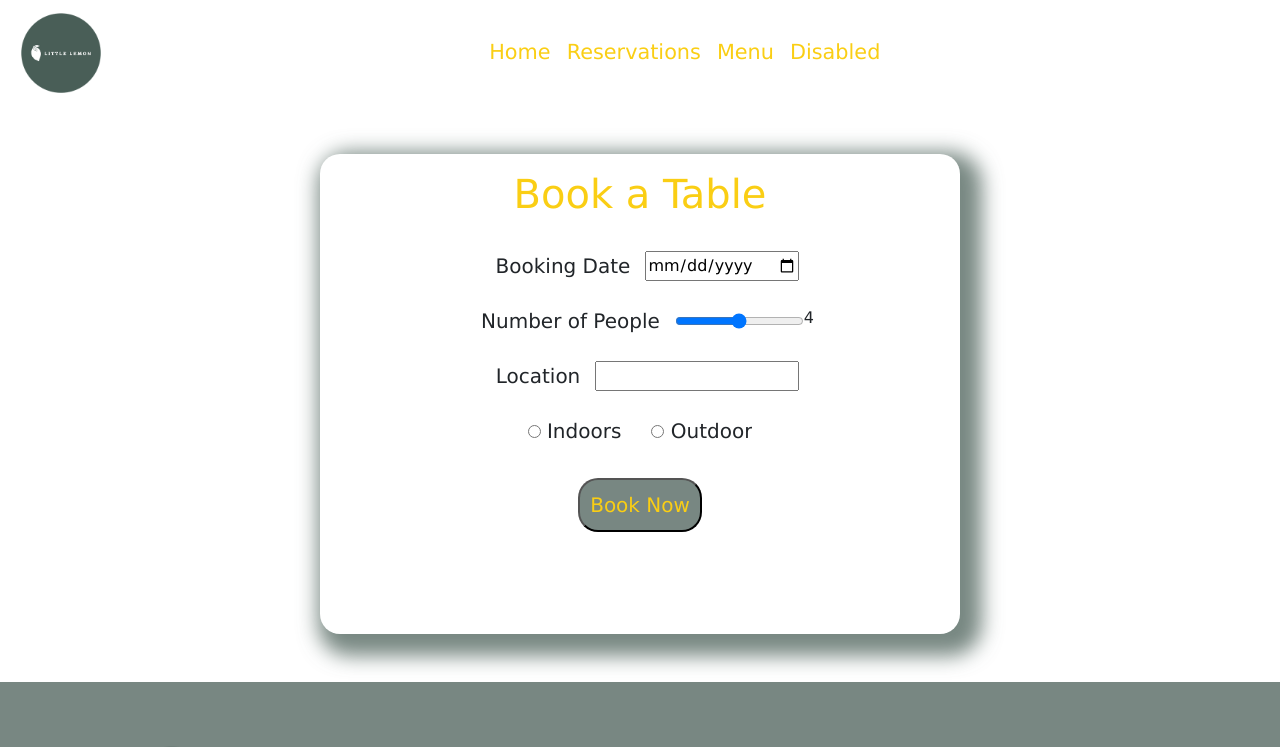
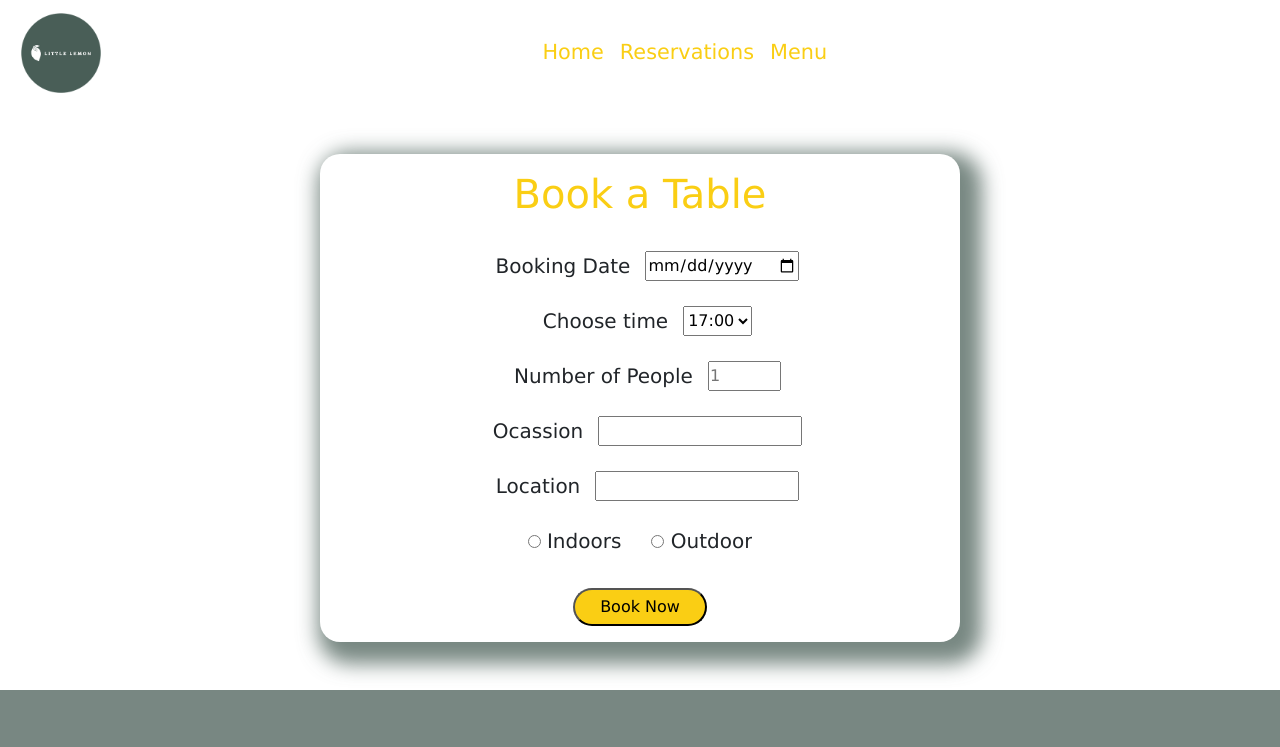
Before and after one commit to Manpreetkaur666/Little-Lemon, a React (Create React App) app: page /booking in a window 1280 px wide. Shown: the top 747 px of the page. Built offline with nearby package versions, Linux system fonts and the light colour scheme; no server answers.

Commit message:
form done

```diff
--- a/public/index.html
+++ b/public/index.html
@@ -44,6 +44,7 @@
       To create a production bundle, use `npm run build` or `yarn build`.
     -->
 
+    <script src="https://raw.githubusercontent.com/Meta-Front-End-Developer-PC/capstone/master/api.js"></script>
     <script src="https://code.jquery.com/jquery-3.2.1.slim.min.js" integrity="sha384-KJ3o2DKtIkvYIK3UENzmM7KCkRr/rE9/Qpg6aAZGJwFDMVNA/GpGFF93hXpG5KkN" crossorigin="anonymous"></script>
     <script src="https://cdn.jsdelivr.net/npm/popper.js@1.12.9/dist/umd/popper.min.js" integrity="sha384-ApNbgh9B+Y1QKtv3Rn7W3mgPxhU9K/ScQsAP7hUibX39j7fakFPskvXusvfa0b4Q" crossorigin="anonymous"></script>
     <script src="https://cdn.jsdelivr.net/npm/bootstrap@4.0.0/dist/js/bootstrap.min.js" integrity="sha384-JZR6Spejh4U02d8jOt6vLEHfe/JQGiRRSQQxSfFWpi1MquVdAyjUar5+76PVCmYl" crossorigin="anonymous"></script>
--- a/src/App.css
+++ b/src/App.css
@@ -187,7 +187,7 @@ nav ul {
 .main {
   text-align: center;
   width: 50%;
-  height: 60vh;
+  height: 100%;
   margin: 3rem auto;
   padding: 1rem;
   border-radius: 20px;
@@ -206,13 +206,6 @@ nav ul {
   font-size: 20px;
 }
 
-.btnBookNow {
-  background-color: var(--nature);
-  color: var(--yellow);
-  font-size: 20px;
-  padding: 10px;
-  border-radius: 20px;
-}
 
 .btnBookNow:hover {
   background-color: var(--red);
--- a/src/App.js
+++ b/src/App.js
@@ -2,8 +2,8 @@ import './App.css';
 import { BrowserRouter, Routes, Route } from "react-router-dom";
 import Footer from './components/Footer';
 import Nav from './components/Nav';
-import Booking from './components/Booking';
 import Home from './components/Home';
+import BookingPage from './components/BookingPage';
 
 function App() {
   return (
@@ -11,7 +11,7 @@ function App() {
     <Nav />
     <Routes>
     <Route exact path="/" element={<Home/>} />
-    <Route exact path="/booking" element={<Booking/>} />
+    <Route exact path="/booking" element={<BookingPage/>} />
     </Routes>
     <Footer />
     </BrowserRouter>
--- a/src/components/Booking.js
+++ /dev/null
@@ -1,45 +0,0 @@
-import React from 'react';
-import bannerimg from '../images/bannerimg.jpg';
-
-const Booking = () => {
-  return (
-    <div className='main'>
-
-    <h1>Book a Table</h1>
-      <form method="POST">
-         <div>
-            <label for="booking_date">Booking Date</label>
-            <input type="date" id="booking_date" name="booking_date" />
-         </div>
-         <div>
-            <label for="booking_people">Number of People</label>
-            <input type="range" id="booking_people" name="booking_people" min="1" max="7" value="4" oninput="this.nextElementSibling.value = this.value" />
-            <output>4</output>
-         </div>
-         <div>
-            <label for="booking_loacation">Location</label>
-            <input id="booking_location" name="booking_location" list="locations" />
-            <datalist id="locations">
-                <option value="Mississauga"></option>
-                <option value="Toronto"></option>
-                <option value="Barrie"></option>
-                <option value="Ottawa"></option>
-            </datalist>
-         </div>
-         <div>
-            <fieldset id="dinning_option">
-                <label>
-                    <input type="radio" id="dinning_option" value="indoors" name="dinning_option" /> Indoors
-                </label>
-                 <label>
-                    <input type="radio" id="dinning_option" value="outdoor" name="dinning_option" /> Outdoor
-                 </label>
-            </fieldset>
-         </div>
-         <button className='btnBookNow'>Book Now</button>
-      </form>
-    </div>
-  )
-}
-
-export default Booking
--- /dev/null
+++ b/src/components/BookingForm.js
@@ -0,0 +1,110 @@
+import React, {useState, useReducer, useRef, useEffect} from 'react'
+
+const BookingForm = () => {
+
+    const [bookingDate, setBookingdate] = useState("");
+    const dateInputRef = useRef(null);
+   const [bookingTime, setBookingTime] = useState("");
+//    const [availableTimes, setAvailableTimes] = useState([]);
+
+
+   const updateTimes = (availableTimes, action) => {
+    // handle the state change
+    // change the availableTimes based on the selected date
+    switch(action.type) {
+        case 'setTime' :
+            return {
+                ...availableTimes,
+                bookingTime: action.bookingTime
+            }
+    }
+   }
+
+   const initializeTimes = () => {
+      //create the initial state for the availableTimes
+      const initialTime = [
+        20,
+        21,
+        22
+      ]
+      return initialTime
+   }
+
+     const handleChange = (e) => {
+        setBookingdate(e.target.value);
+     }
+
+   const submitHandler = (e) => {
+          e.preventDefault();
+   }
+
+   const [availableTimes, dispatch] = useReducer(updateTimes, initializeTimes)
+
+   const handleTimeChange = (bookingTime) => {
+    dispatch({type: 'setTime', bookingTime});
+   }
+
+   useEffect(() => {
+    fetch(`https://raw.githubusercontent.com/Meta-Front-End-Developer-PC/capstone/master/api.js`)
+     .then((response) => response.json())
+   }, []);
+
+
+    return (
+        <>
+            <form method="POST" onSubmit={submitHandler}>
+                <div>
+                    <label htmlFor="booking_date">Booking Date</label>
+                    <input type="date" id="booking_date" name="booking_date" value={bookingDate} onChange={handleChange} ref={dateInputRef} />
+                </div>
+                <div>
+                    <label htmlFor="res-time">Choose time</label>
+                    <select id="res-time " value={availableTimes.initialTimes} onChange={handleTimeChange}>
+                        <option>17:00</option>
+                        <option>18:00</option>
+                        <option>19:00</option>
+                        <option>20:00</option>
+                        <option>21:00</option>
+                        <option>22:00</option>
+                    </select>
+                </div>
+                <div>
+                    <label htmlFor="booking_people">Number of People</label>
+                    <input type="number" placeholder="1" min="1" max="10" id="guests" />
+                </div>
+                <div>
+                    <label htmlFor="booking_occasion">Ocassion</label>
+                    <input id="booking_ocassion" name="booking_occasion" list="ocassion" />
+                    <datalist id="ocassion">
+                        <option value="Birthday"></option>
+                        <option value="Anniversary"></option>
+                        <option value="Other"></option>
+                    </datalist>
+                </div>
+                <div>
+                    <label htmlFor="booking_loacation">Location</label>
+                    <input id="booking_location" name="booking_location" list="locations" />
+                    <datalist id="locations">
+                        <option value="Mississauga"></option>
+                        <option value="Toronto"></option>
+                        <option value="Barrie"></option>
+                        <option value="Ottawa"></option>
+                    </datalist>
+                </div>
+                <div>
+                    <fieldset id="dinning_option">
+                        <label>
+                            <input type="radio" id="dinning_option" value="indoors" name="dinning_option" /> Indoors
+                        </label>
+                        <label>
+                            <input type="radio" id="dinning_option" value="outdoor" name="dinning_option" /> Outdoor
+                        </label>
+                    </fieldset>
+                </div>
+                <button className='btnBookNow'>Book Now</button>
+            </form>
+        </>
+    )
+}
+
+export default BookingForm
--- /dev/null
+++ b/src/components/BookingPage.js
@@ -0,0 +1,21 @@
+import React, { useState, useReducer } from 'react';
+import bannerimg from '../images/bannerimg.jpg';
+import BookingForm from './BookingForm';
+
+const BookingPage = () => {
+
+
+
+   // const submitHandler = (e) => {
+   //    e.preventDefault();
+   // }
+
+   return (
+      <div className='main'>
+         <h1>Book a Table</h1>
+         <BookingForm />
+      </div>
+   )
+}
+
+export default BookingPage
--- a/src/components/Nav.js
+++ b/src/components/Nav.js
@@ -3,24 +3,21 @@ import logo from  '../images/logo.png';
 
 const Nav = () => {
   return (
-    <nav class="navbar navbar-expand-lg navbar-light">
-  <button class="navbar-toggler" type="button" data-toggle="collapse" data-target="#navbarNav" aria-controls="navbarNav" aria-expanded="false" aria-label="Toggle navigation">
-    <span class="navbar-toggler-icon"></span>
+    <nav className="navbar navbar-expand-lg navbar-light">
+  <button className="navbar-toggler" type="button" data-toggle="collapse" data-target="#navbarNav" aria-controls="navbarNav" aria-expanded="false" aria-label="Toggle navigation">
+    <span className="navbar-toggler-icon"></span>
   </button>
   <img src={logo}/>
-  <div class="collapse navbar-collapse" id="navbarNav">
-    <ul class="navbar-nav mx-auto">
-      <li class="nav-item active">
-        <a class="nav-link" href="/">Home <span class="sr-only">(current)</span></a>
+  <div className="collapse navbar-collapse" id="navbarNav">
+    <ul className="navbar-nav mx-auto">
+      <li className="nav-item active">
+        <a className="nav-link" href="/">Home <span className="sr-only">(current)</span></a>
       </li>
-      <li class="nav-item">
-        <a class="nav-link" href="/booking">Reservations</a>
+      <li className="nav-item">
+        <a className="nav-link" href="/booking">Reservations</a>
       </li>
-      <li class="nav-item">
-        <a class="nav-link" href="#">Menu</a>
-      </li>
-      <li class="nav-item">
-        <a class="nav-link disabled" href="#">Disabled</a>
+      <li className="nav-item">
+        <a className="nav-link" href="/menu">Menu</a>
       </li>
     </ul>
   </div>
```
